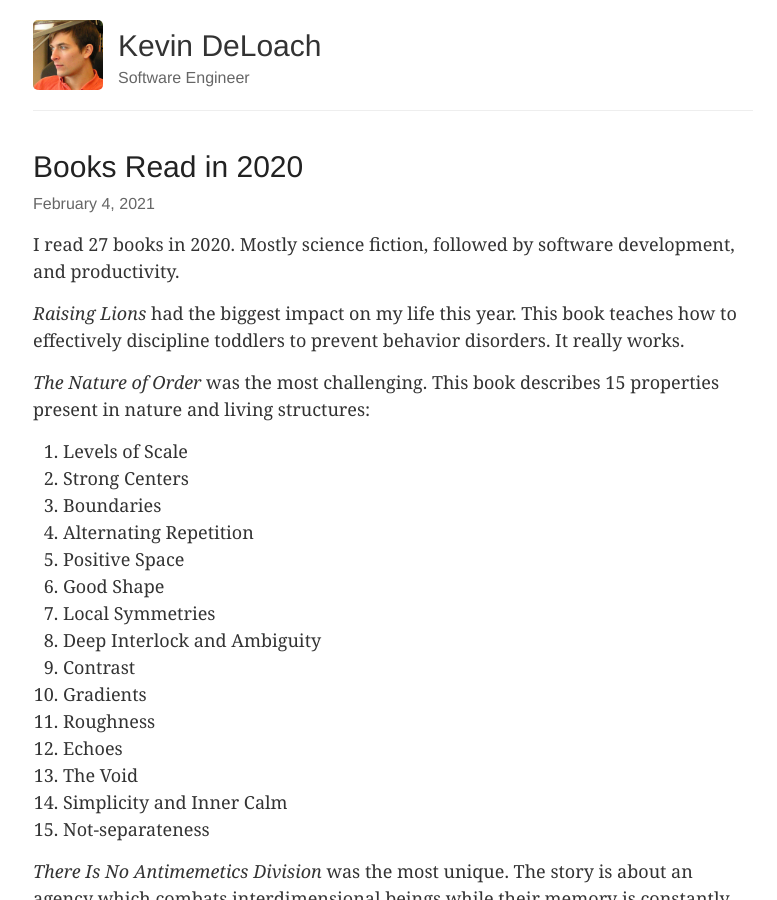
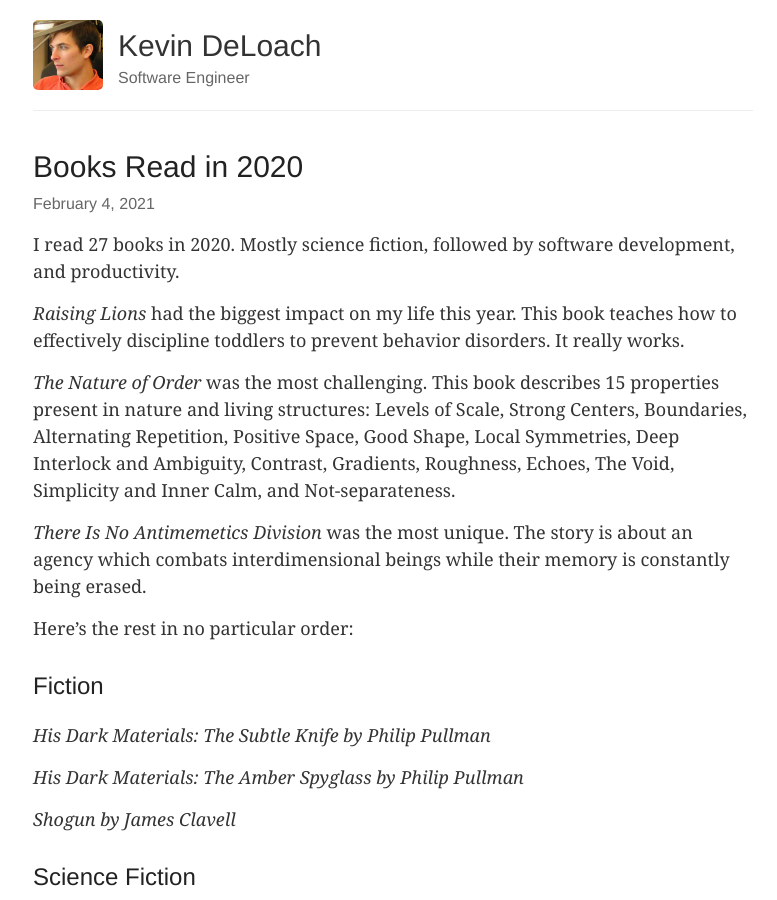
Before and after one commit to kdeloach/kdeloach.github.io, a Jekyll site: the page built from _posts/2021-02-04-books-2020.md, in a window 1280 px wide and 900 px high. Shown: the whole window, without its empty margins (247-1024 px from the left). Built offline with Jekyll 4.4.1, drawn with Linux system fonts in a browser that asks for light colours.

Commit message:
Lowercase posts filenames

```diff
--- a/_posts/2021-02-04-Books-Read-2020.md
+++ b/_posts/2021-02-04-books-2020.md
@@ -11,27 +11,16 @@ how to effectively discipline toddlers to prevent behavior disorders. It really
 works.
 
 *The Nature of Order* was the most challenging. This book describes 15
-properties present in nature and living structures:
-
-1. Levels of Scale
-1. Strong Centers
-1. Boundaries
-1. Alternating Repetition
-1. Positive Space
-1. Good Shape
-1. Local Symmetries
-1. Deep Interlock and Ambiguity
-1. Contrast
-1. Gradients
-1. Roughness
-1. Echoes
-1. The Void
-1. Simplicity and Inner Calm
-1. Not-separateness
+properties present in nature and living structures: Levels of Scale, Strong
+Centers, Boundaries, Alternating Repetition, Positive Space, Good Shape, Local
+Symmetries, Deep Interlock and Ambiguity, Contrast, Gradients, Roughness,
+Echoes, The Void, Simplicity and Inner Calm, and Not-separateness.
 
 *There Is No Antimemetics Division* was the most unique. The story is about an
 agency which combats interdimensional beings while their memory is constantly
 being erased.
+
+Here's the rest in no particular order:
 
 ## Fiction
 
```
Also changed, not shown: _posts/2021-01-16-hello-world.md (renamed from _posts/2021-01-16-Hello-World.md).
